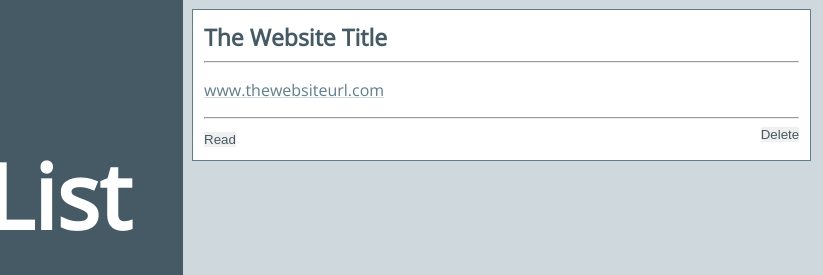
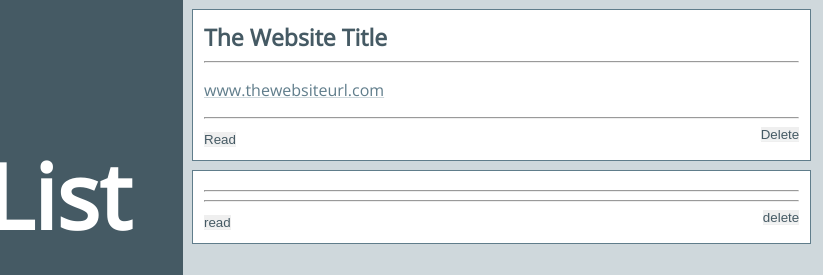
Before and after one commit to CLO4/AM-JO-Linked-List, a plain HTML site: page index.html in a window 1280 px wide. Both pictures are taken after a click on the button "Enter". Shown: the top 275 px of the page, 457-1280 px from the left. Drawn offline with nearby package versions, Linux system fonts and the light colour scheme.

Commit message:
Successfully created functions for adding bookmark area with styling

```diff
--- a/index.html
+++ b/index.html
@@ -14,7 +14,7 @@
         <button class="enter-button">Enter</button>
       </section>
     </main>
-    <aside>
+    <aside class="add-bookmark">
       <article class="bookmark-container">
         <p class="bookmark-name">The Website Title</p>
         <hr>
--- a/script.js
+++ b/script.js
@@ -1,6 +1,7 @@
 var readButton = document.querySelector(".not-read");
 var deleteButton = document.querySelector(".delete");
 var container = document.querySelector(".bookmark-container");
+var enterButton = document.querySelector(".enter-button");
 
 function addRead() {
   deleteButton.classList.add("read");
@@ -21,3 +22,52 @@ readButton.onclick = function changeStatus() {
     addRead();
   }
 }
+
+enterButton.onclick = function createBookmark() {
+  addBookmark = document.createElement("article");
+  var bookmarkArea = document.querySelector(".add-bookmark");
+  bookmarkArea.appendChild(addBookmark);
+  addBookmark.classList.add("bookmark-container");
+  addWebName();
+  addUrl();
+  addButtons();
+
+}
+
+function addWebName() {
+  var webTitle = document.querySelector(".website-title");
+  var webName = document.createTextNode(webTitle.value);
+  var namePara = document.createElement("p");
+  addBookmark.appendChild(namePara);
+  namePara.appendChild(webName);
+  namePara.classList.add("bookmark-name");
+  addHr();
+}
+
+function addUrl() {
+  var webUrl = document.querySelector(".website-url");
+  var addLink = document.createElement("a");
+  var addWebUrl = document.createTextNode(webUrl.value);
+  addBookmark.appendChild(addLink);
+  addLink.appendChild(addWebUrl);
+  addLink.classList.add("url-styling");
+  addHr();
+}
+
+function addHr() {
+  var addHr = document.createElement("hr");
+  addBookmark.appendChild(addHr);
+}
+
+function addButtons() {
+  var newReadButton = document.createElement("button");
+  var readButtonTitle = document.createTextNode("read");
+  var newDeleteButton = document.createElement("button");
+  var deleteButtonTitle = document.createTextNode("delete");
+  addBookmark.appendChild(newReadButton);
+  newReadButton.appendChild(readButtonTitle);
+  newReadButton.classList.add("not-read");
+  addBookmark.appendChild(newDeleteButton);
+  newDeleteButton.appendChild(deleteButtonTitle);
+  newDeleteButton.classList.add("delete");
+}
```
